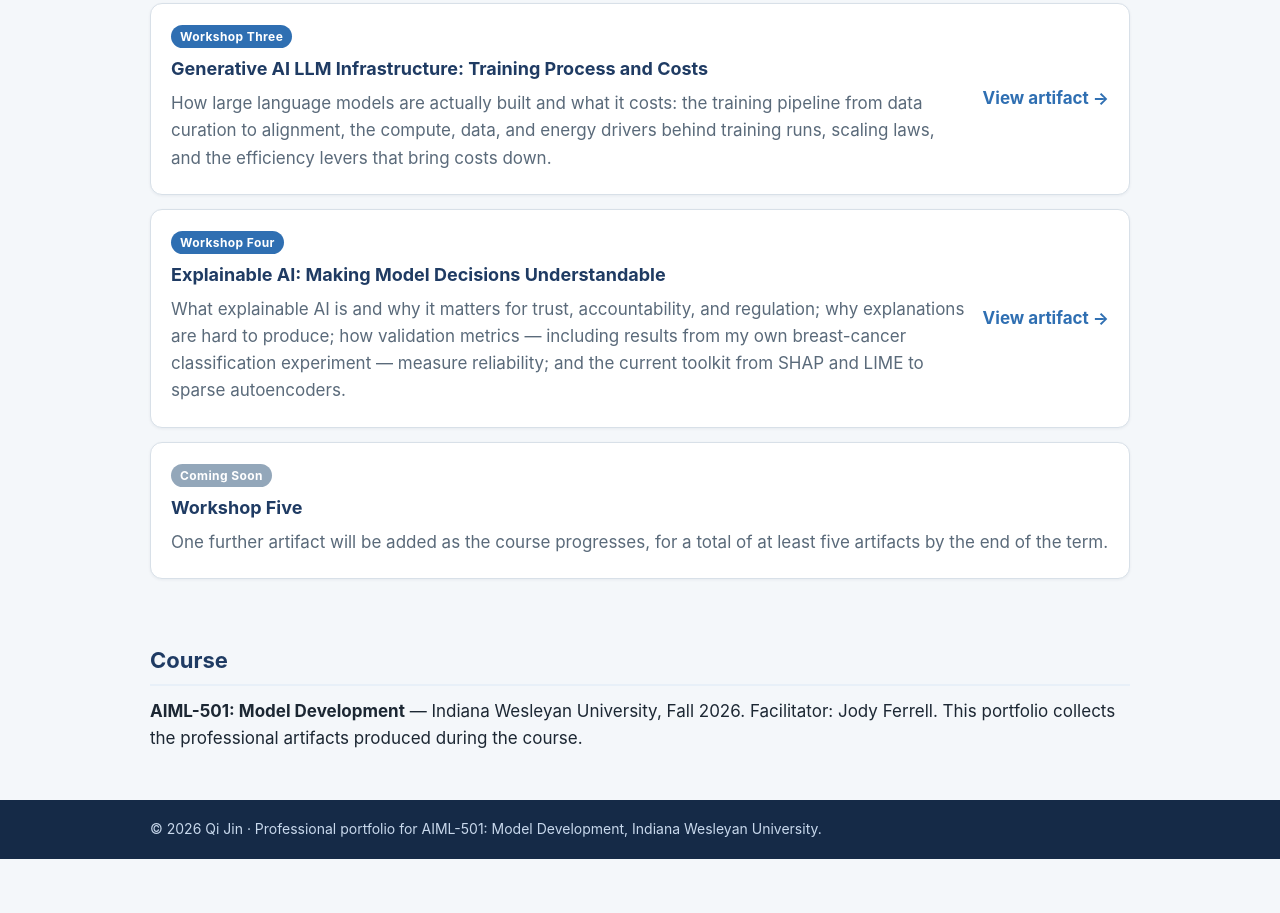
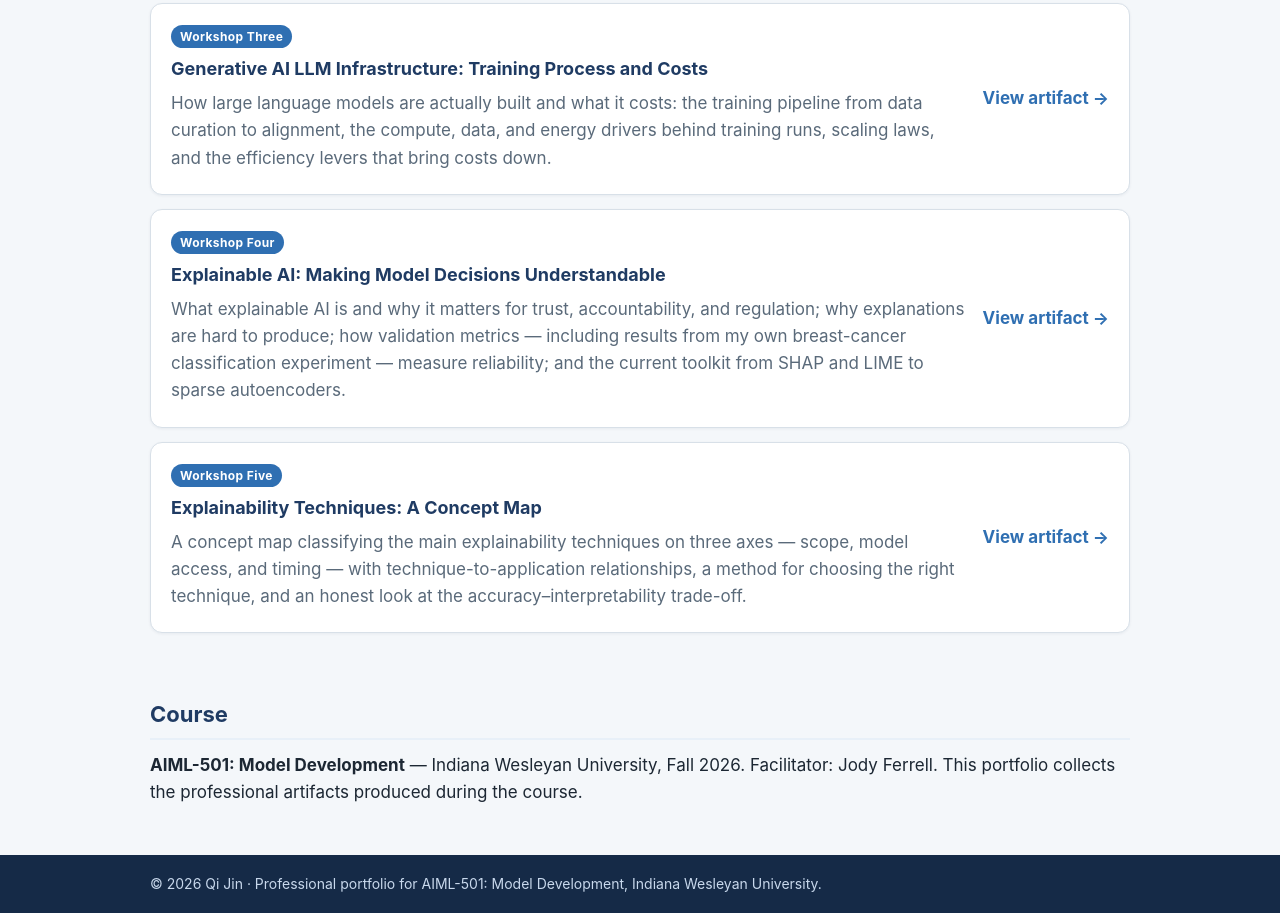
Before and after one commit to BlueSaNGG/aiml-portfolio, a plain HTML site: page index.html in a window 1280 px wide. Shown: the part 1432-2345 px from the top of the page. Before the commit the page ends 2291 px from the top, so only its background shows below. Drawn offline with Linux system fonts and the light colour scheme.

Commit message:
portfolio w5: add index.html

```diff
--- a/index.html
+++ b/index.html
@@ -20,6 +20,7 @@
     <a href="neural-networks.html">Artifact 2: Visualizing Neural Networks</a>
     <a href="llm-infrastructure.html">Artifact 3: LLM Infrastructure</a>
     <a href="explainability.html">Artifact 4: Explainable AI</a>
+    <a href="explainability-techniques.html">Artifact 5: Explainability Techniques</a>
   </div>
 </nav>
 
@@ -108,11 +109,15 @@
 
     <div class="card artifact">
       <div class="meta">
-        <span class="badge soon">Coming Soon</span>
-        <h3 style="margin-top:6px">Workshop Five</h3>
-        <p class="muted" style="margin:4px 0">One further artifact will be added as the
-        course progresses, for a total of at least five artifacts by the end of the term.</p>
+        <span class="badge">Workshop Five</span>
+        <h3 style="margin-top:6px">Explainability Techniques: A Concept Map</h3>
+        <p class="muted" style="margin:4px 0">A concept map classifying the main
+        explainability techniques on three axes — scope, model access, and timing —
+        with technique-to-application relationships, a method for choosing the
+        right technique, and an honest look at the accuracy–interpretability
+        trade-off.</p>
       </div>
+      <a href="explainability-techniques.html"><strong>View artifact &rarr;</strong></a>
     </div>
   </section>
 
```
